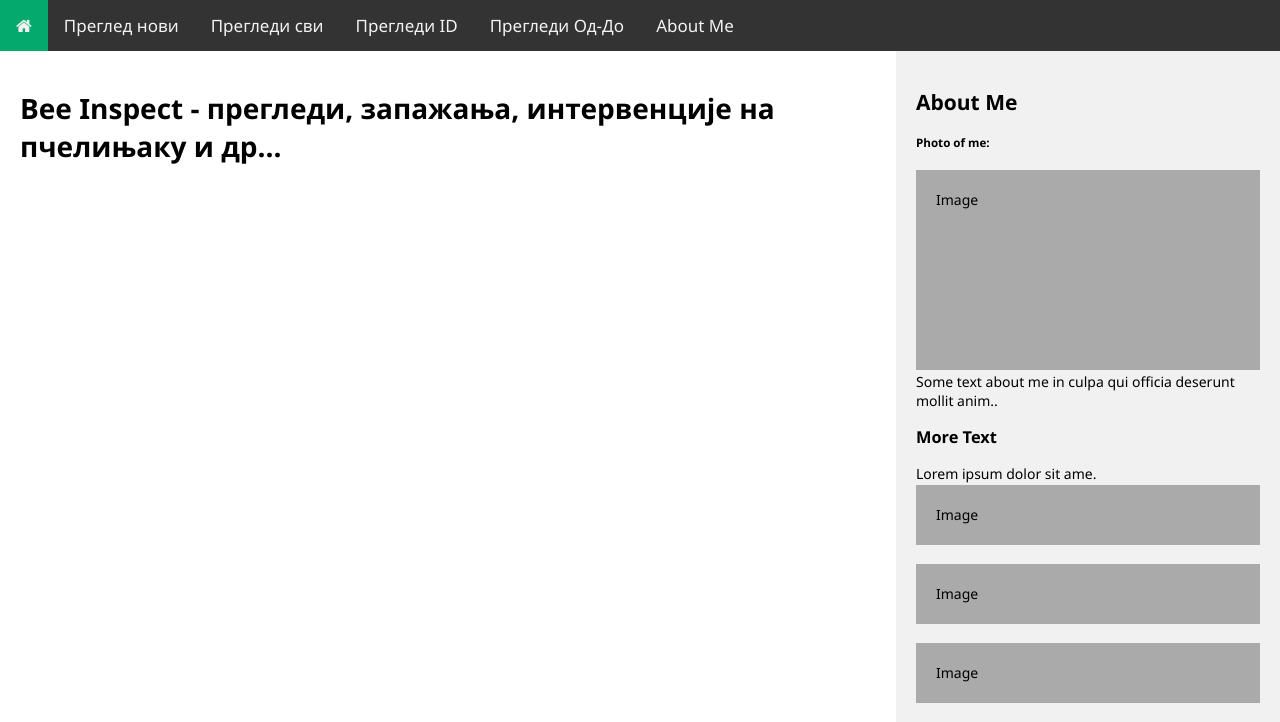
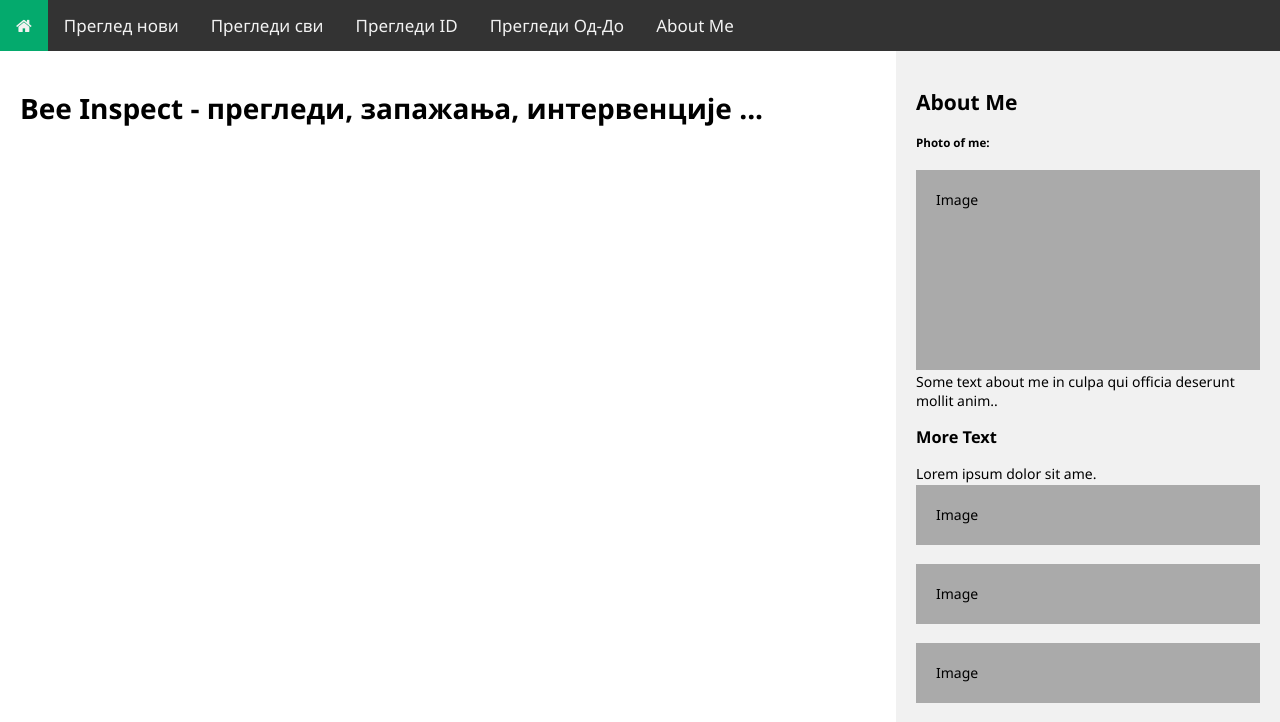
Before and after one commit to djordjevicdr/BeeInspect, a Flask app: page / in a window 1280 px wide. Shown: the part 116-838 px from the top of the page. Run offline with Flask 3, Linux system fonts and the light colour scheme.

Commit message:
Izmena naslova pocetne stranice

```diff
--- a/templates/index.html
+++ b/templates/index.html
@@ -2,6 +2,6 @@
 
 {% block content %}
 <h1>
-  Bee Inspect - прегледи, запажања, интервенције на пчелињаку и др...
+  Bee Inspect - прегледи, запажања, интервенције ...
 </h1>
 {% endblock content %}
```
